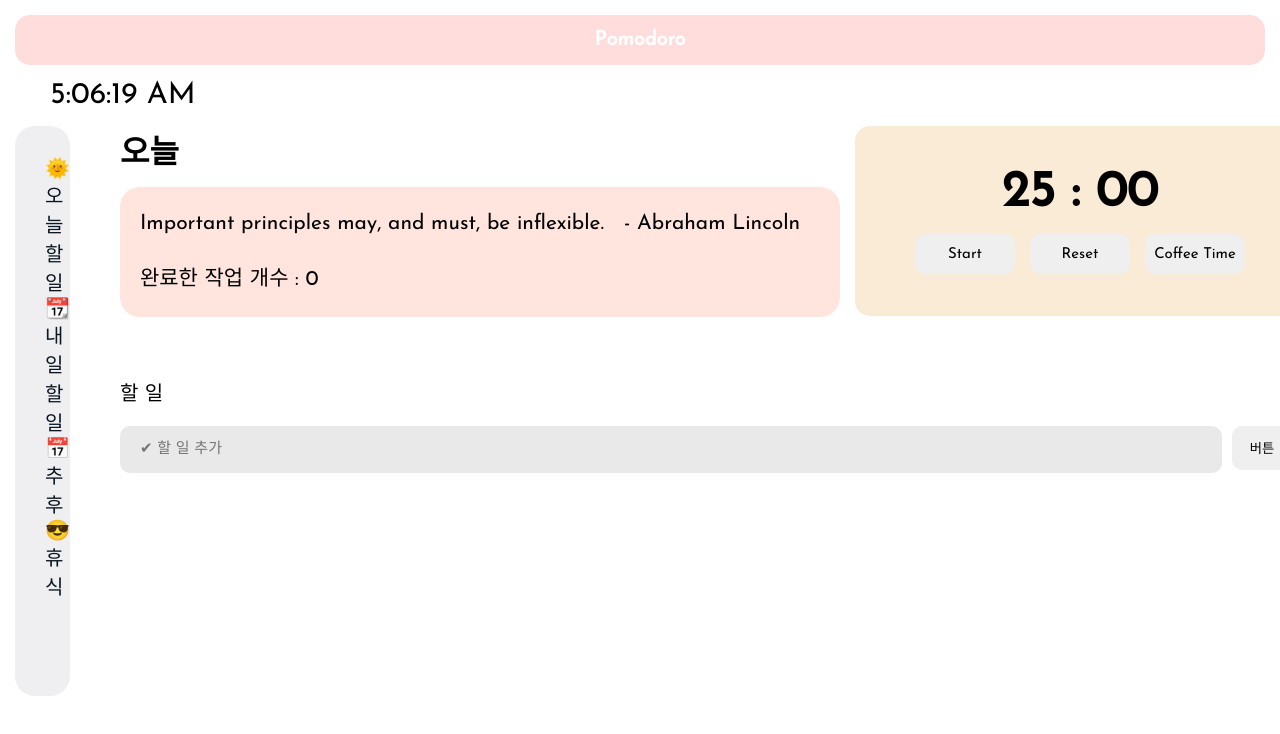
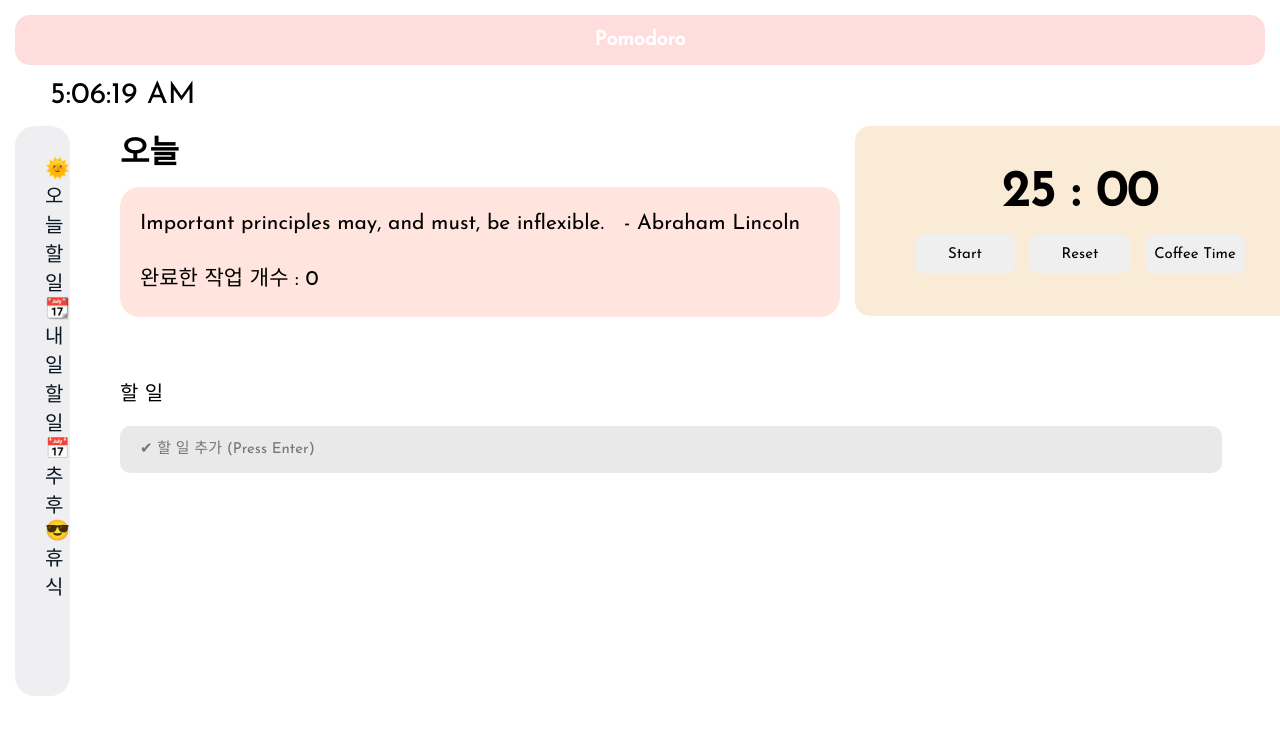
Before and after one commit to miraclee1226/Time-to-focus, a React (Create React App) app: page / in a window 1280 px wide. Shown: the top 734 px of the page. Built offline with nearby package versions, Linux system fonts and the light colour scheme; a web font is replaced by a local one.

Commit message:
Add enter key listener

```diff
--- a/src/TodoComponents/TodoInsert.js
+++ b/src/TodoComponents/TodoInsert.js
@@ -3,22 +3,30 @@ import React, {useState} from 'react';
 
 function TodoInsert({onAddTodo}) {
   let [newTodoItem, setNewTodoItem] = useState('');
+  let [isValid3, setIsValid3] = useState(false);
+  // let [toggle, setToggle] = useState(true);
 
   function todoInputHandler(e) {
-    e.preventDefault();
     setNewTodoItem(e.target.value);
   };
 
   function addTodoHandler(e) {
-    e.preventDefault();
     onAddTodo(newTodoItem);
     setNewTodoItem('');
   };
 
   return(
   <div className='inputButton'>
-    <input onChange={todoInputHandler} value={newTodoItem} placeholder='✔ 할 일 추가' />
-    <button onClick={addTodoHandler}>버튼</button>
+    <input onKeyUp={(e)=> {
+      if(window.event.keyCode == 13) {
+        if(e.target.value.length > 0) {
+            setIsValid3(true)
+            addTodoHandler()
+          }
+      } else {
+        setIsValid3(false)
+      }
+    }} onChange={todoInputHandler} value={newTodoItem} placeholder='✔ 할 일 추가 (Press Enter)' />
   </div>
   )
 }
```
